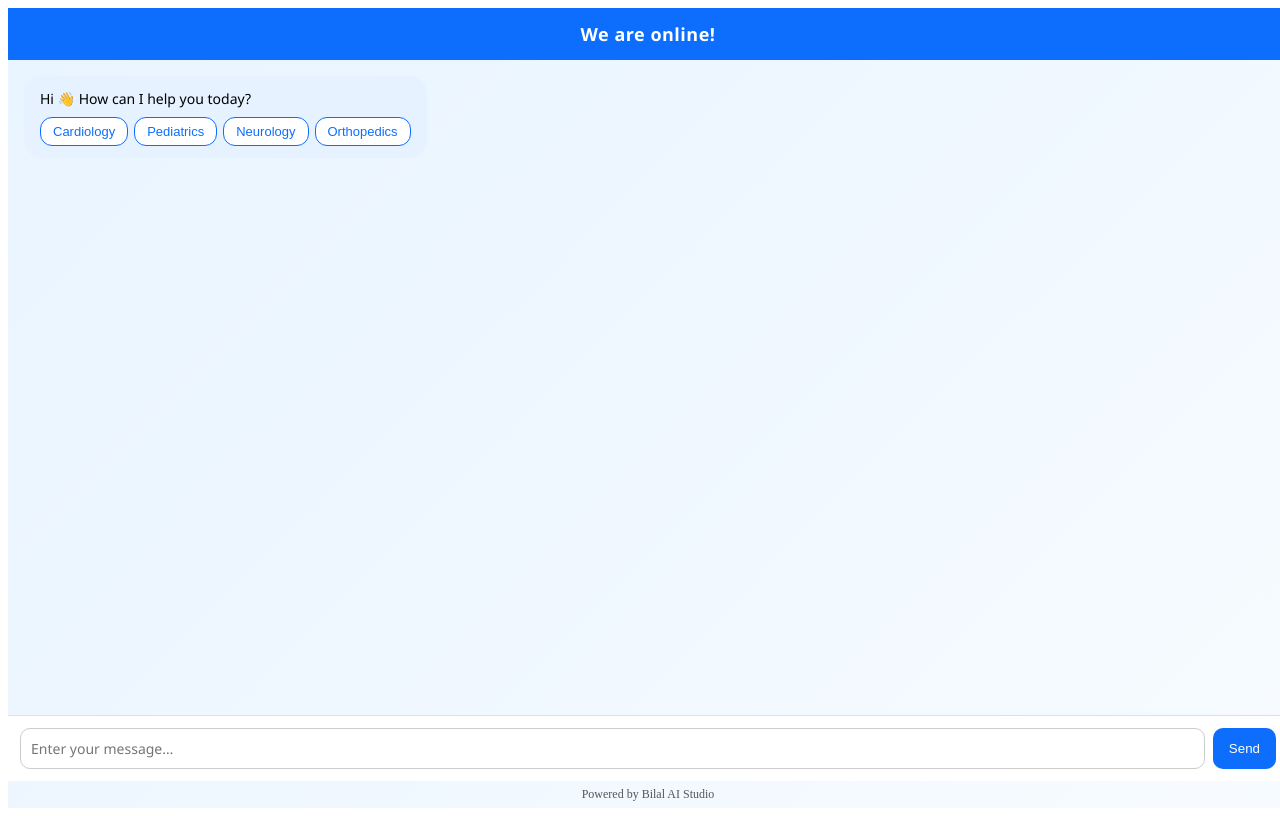
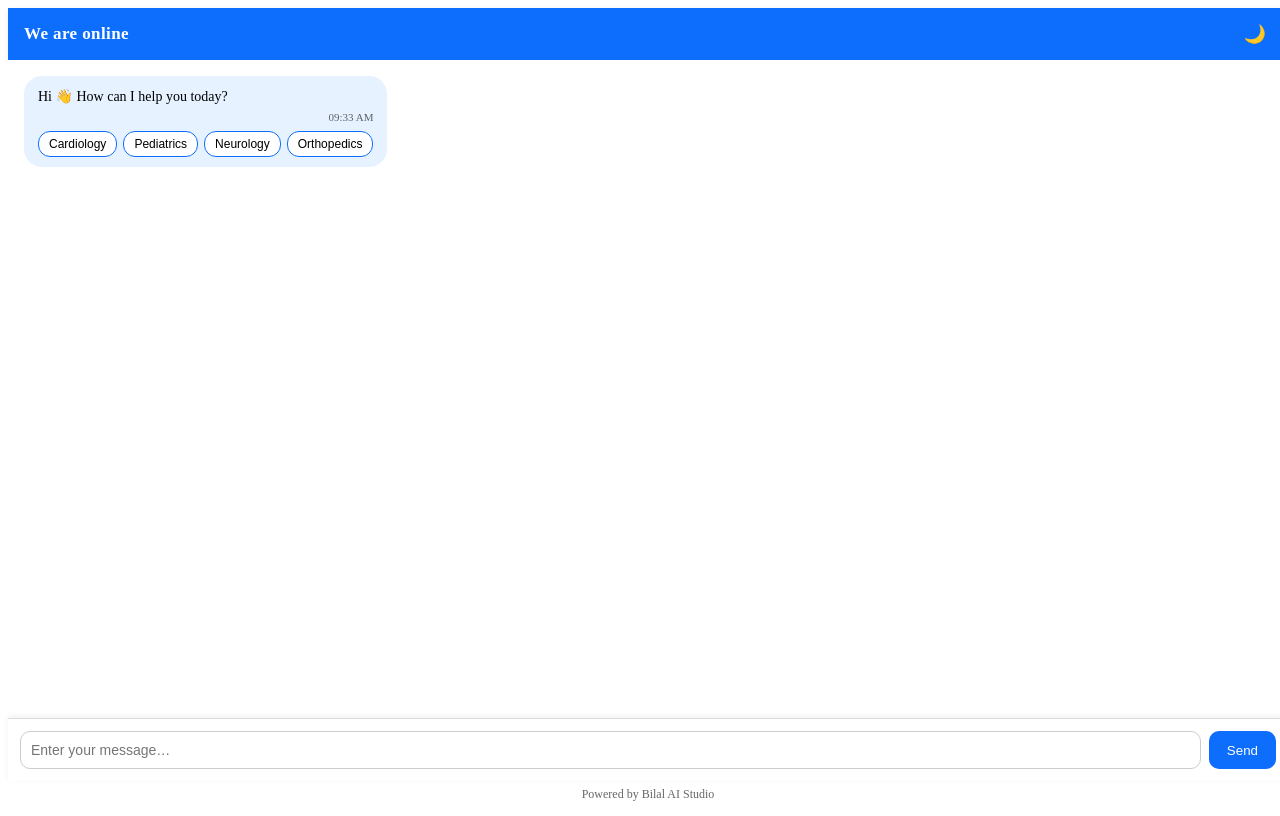
Before and after one commit to bilalali2010/hospital-chatbot, a Next.js app: page / in a window 1280 px wide. Built offline with nearby package versions, Linux system fonts and the light colour scheme.

Commit message:
Update ChatApp.jsx

```diff
--- a/app/ChatApp.jsx
+++ b/app/ChatApp.jsx
@@ -8,10 +8,15 @@ export default function ChatApp() {
   const isAdmin = searchParams.get("admin") === "1";
 
   const [messages, setMessages] = useState([
-    { role: "assistant", content: "Hi 👋 How can I help you today?" }
+    {
+      role: "assistant",
+      content: "Hi 👋 How can I help you today?",
+      time: new Date()
+    }
   ]);
   const [input, setInput] = useState("");
   const [loading, setLoading] = useState(false);
+  const [darkMode, setDarkMode] = useState(false);
 
   const messagesEndRef = useRef(null);
 
@@ -23,7 +28,10 @@ export default function ChatApp() {
     const messageToSend = msg || input.trim();
     if (!messageToSend) return;
 
-    setMessages((prev) => [...prev, { role: "user", content: messageToSend }]);
+    setMessages((prev) => [
+      ...prev,
+      { role: "user", content: messageToSend, time: new Date() }
+    ]);
     setInput("");
     setLoading(true);
 
@@ -37,64 +45,87 @@ export default function ChatApp() {
 
     setMessages((prev) => [
       ...prev,
-      { role: "assistant", content: data.reply }
+      { role: "assistant", content: data.reply, time: new Date() }
     ]);
     setLoading(false);
   }
 
   const quickActions = ["Cardiology", "Pediatrics", "Neurology", "Orthopedics"];
 
+  const theme = darkMode ? dark : light;
+
   return (
-    <div style={styles.page}>
-      {/* Chat container stretched full screen */}
+    <div style={{ ...styles.page, background: theme.page }}>
       <div style={styles.chatContainer}>
         {/* Header */}
-        <div style={styles.header}>
-          <span style={styles.headerText}>We are online!</span>
+        <div style={{ ...styles.header, background: theme.header }}>
+          <span style={styles.headerText}>We are online</span>
+          <button
+            onClick={() => setDarkMode(!darkMode)}
+            style={styles.darkToggle}
+            title="Toggle dark mode"
+          >
+            {darkMode ? "☀️" : "🌙"}
+          </button>
         </div>
 
         {/* Messages */}
-        <div style={styles.messages}>
+        <div style={{ ...styles.messages, background: theme.messages }}>
           {messages.map((m, i) => (
             <div
               key={i}
               style={{
-                ...styles.bubble,
-                ...(m.role === "user" ? styles.userBubble : styles.botBubble)
+                ...styles.bubbleWrapper,
+                justifyContent:
+                  m.role === "user" ? "flex-end" : "flex-start"
               }}
             >
-              <span
-                style={m.role === "assistant" ? styles.botMessageText : styles.userMessageText}
+              <div
+                style={{
+                  ...styles.bubble,
+                  background:
+                    m.role === "user" ? theme.userBubble : theme.botBubble,
+                  color: theme.text
+                }}
               >
-                {m.content}
-              </span>
+                <div style={styles.messageText}>{m.content}</div>
+                <div style={styles.time}>
+                  {m.time.toLocaleTimeString([], {
+                    hour: "2-digit",
+                    minute: "2-digit"
+                  })}
+                </div>
 
-              {m.role === "assistant" && quickActions.length > 0 && (
+                {m.role === "assistant" && (
                   <div style={styles.quickActions}>
-                  {quickActions.map((action, idx) => (
+                    {quickActions.map((q) => (
                       <button
-                      key={idx}
+                        key={q}
                         style={styles.quickActionBtn}
-                      onClick={() => sendMessage(action)}
+                        onClick={() => sendMessage(q)}
                       >
-                      {action}
+                        {q}
                       </button>
                     ))}
                   </div>
                 )}
               </div>
+            </div>
           ))}
 
           {loading && (
-            <div style={{ ...styles.bubble, ...styles.botBubble }}>
-              <span style={styles.botMessageText}>Typing…</span>
+            <div style={styles.bubbleWrapper}>
+              <div style={{ ...styles.bubble, background: theme.botBubble }}>
+                <TypingDots />
+              </div>
             </div>
           )}
+
           <div ref={messagesEndRef} />
         </div>
 
-        {/* Input Bar */}
-        <div style={styles.inputBar}>
+        {/* Input */}
+        <div style={{ ...styles.inputBar, background: theme.input }}>
           <input
             value={input}
             onChange={(e) => setInput(e.target.value)}
@@ -107,97 +138,101 @@ export default function ChatApp() {
           </button>
         </div>
 
-        {/* Footer Branding */}
         <div style={styles.footer}>Powered by Bilal AI Studio</div>
       </div>
-
-      {isAdmin && (
-        <div style={styles.adminNote}>
-          <b>Admin Mode:</b>
-          Knowledge is loaded from <code>data/hospital.json</code>.
-          Edit that file and redeploy to update information.
-        </div>
-      )}
     </div>
   );
 }
 
-/* ---------------- STYLES ---------------- */
+/* ---------- Typing Animation ---------- */
+function TypingDots() {
+  return <span style={styles.dots}>Typing<span>.</span><span>.</span><span>.</span></span>;
+}
 
+/* ---------- THEMES ---------- */
+const light = {
+  page: "#ffffff",
+  header: "#0d6efd",
+  messages: "#ffffff",
+  userBubble: "#0d6efd",
+  botBubble: "#e6f2ff",
+  input: "#ffffff",
+  text: "#000"
+};
+
+const dark = {
+  page: "#0f172a",
+  header: "#020617",
+  messages: "#020617",
+  userBubble: "#2563eb",
+  botBubble: "#1e293b",
+  input: "#020617",
+  text: "#f8fafc"
+};
+
+/* ---------- STYLES ---------- */
 const styles = {
   page: {
     height: "100vh",
     width: "100vw",
-    background: "linear-gradient(135deg, #e8f4ff, #f7fbff)",
     display: "flex",
-    justifyContent: "center",
-    alignItems: "stretch", // stretch full height
-    overflow: "hidden",
     flexDirection: "column"
   },
 
   chatContainer: {
     flex: 1,
     display: "flex",
-    flexDirection: "column",
+    flexDirection: "column"
   },
 
   header: {
-    background: "#0d6efd",
+    padding: "14px 16px",
     color: "#fff",
-    padding: "14px 16px",
+    fontSize: 17,
+    fontWeight: 600,
     display: "flex",
+    justifyContent: "space-between",
     alignItems: "center",
-    justifyContent: "center"
+    boxShadow: "0 2px 6px rgba(0,0,0,0.08)"
   },
 
-  headerText: {
+  headerText: { letterSpacing: 0.4 },
+
+  darkToggle: {
+    background: "transparent",
+    border: "none",
     fontSize: 18,
-    fontWeight: 600,
-    letterSpacing: 0.5,
-    fontFamily: "'Segoe UI', Tahoma, Geneva, Verdana, sans-serif"
+    cursor: "pointer",
+    color: "#fff"
   },
 
   messages: {
     flex: 1,
     padding: 16,
-    overflowY: "auto",
+    overflowY: "auto"
+  },
+
+  bubbleWrapper: {
     display: "flex",
-    flexDirection: "column",
+    marginBottom: 12
   },
 
   bubble: {
-    padding: "12px 16px",
+    maxWidth: "75%",
+    padding: "10px 14px",
     borderRadius: 18,
-    marginBottom: 10,
-    maxWidth: "80%",
-    transition: "all 0.2s ease"
+    fontSize: 14
   },
 
-  userBubble: {
-    alignSelf: "flex-end",
-    background: "#0d6efd",
-    color: "#fff"
+  messageText: {
+    lineHeight: 1.5
   },
 
-  botBubble: {
-    alignSelf: "flex-start",
-    background: "#e6f2ff",
-    color: "#000"
-  },
-
-  userMessageText: {
-    fontSize: 14,
-    fontWeight: 500,
-    lineHeight: 1.5,
-    fontFamily: "'Segoe UI', Tahoma, Geneva, Verdana, sans-serif"
-  },
-
-  botMessageText: {
-    fontSize: 14,
-    fontWeight: 400,
-    lineHeight: 1.5,
-    fontFamily: "'Segoe UI', Tahoma, Geneva, Verdana, sans-serif"
+  time: {
+    fontSize: 11,
+    opacity: 0.6,
+    marginTop: 4,
+    textAlign: "right"
   },
 
   quickActions: {
@@ -208,22 +243,19 @@ const styles = {
   },
 
   quickActionBtn: {
-    padding: "6px 12px",
+    padding: "5px 10px",
     borderRadius: 12,
     border: "1px solid #0d6efd",
-    background: "#ffffff",
-    color: "#0d6efd",
+    background: "#fff",
     cursor: "pointer",
-    fontSize: 13,
-    fontWeight: 500,
-    transition: "all 0.2s ease",
+    fontSize: 12
   },
 
   inputBar: {
     display: "flex",
     padding: 12,
-    borderTop: "1px solid #e0e0e0",
-    background: "#ffffff"
+    borderTop: "1px solid #ddd",
+    boxShadow: "0 -2px 6px rgba(0,0,0,0.06)"
   },
 
   input: {
@@ -231,33 +263,28 @@ const styles = {
     padding: 10,
     borderRadius: 10,
     border: "1px solid #ccc",
-    fontSize: 14,
-    outline: "none",
-    fontFamily: "'Segoe UI', Tahoma, Geneva, Verdana, sans-serif"
+    fontSize: 14
   },
 
   sendBtn: {
     marginLeft: 8,
-    padding: "0 16px",
+    padding: "0 18px",
     borderRadius: 10,
     border: "none",
     background: "#0d6efd",
     color: "#fff",
-    fontWeight: 500,
     cursor: "pointer"
   },
 
   footer: {
     textAlign: "center",
     fontSize: 12,
-    color: "#555",
-    padding: 6
+    padding: 6,
+    opacity: 0.6
   },
 
-  adminNote: {
-    marginTop: 10,
-    fontSize: 12,
-    color: "#444",
-    textAlign: "center"
+  dots: {
+    fontSize: 14,
+    letterSpacing: 2
   }
 };
```
Lines whose indentation alone changed are shown as unchanged.
